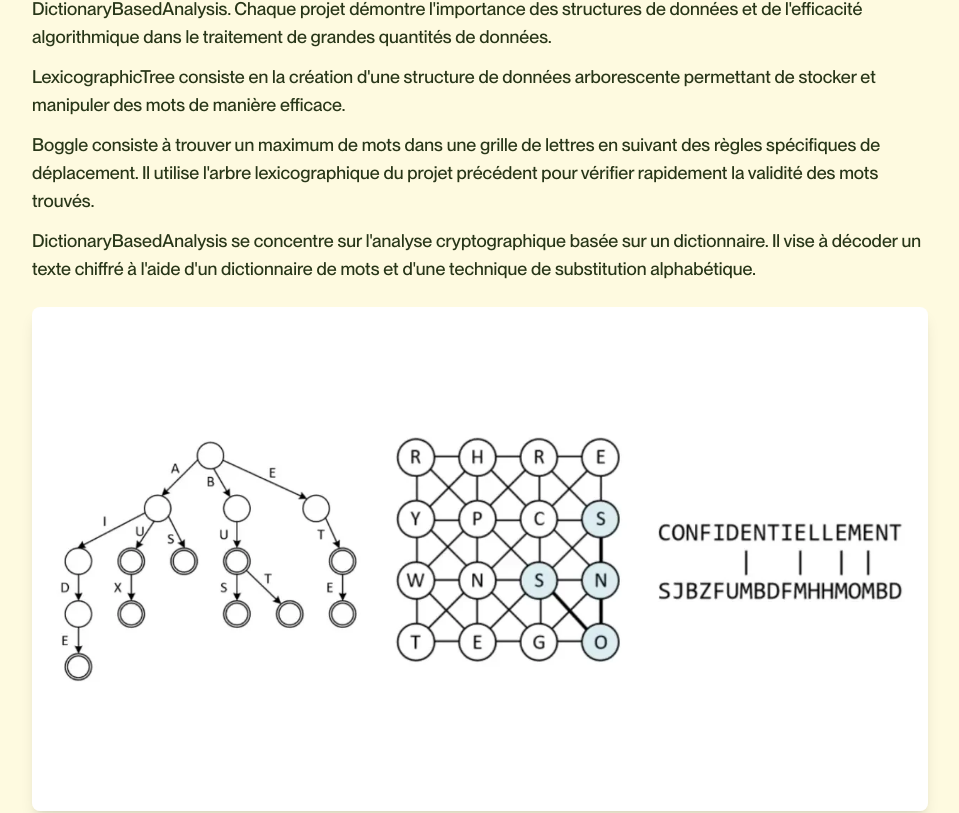
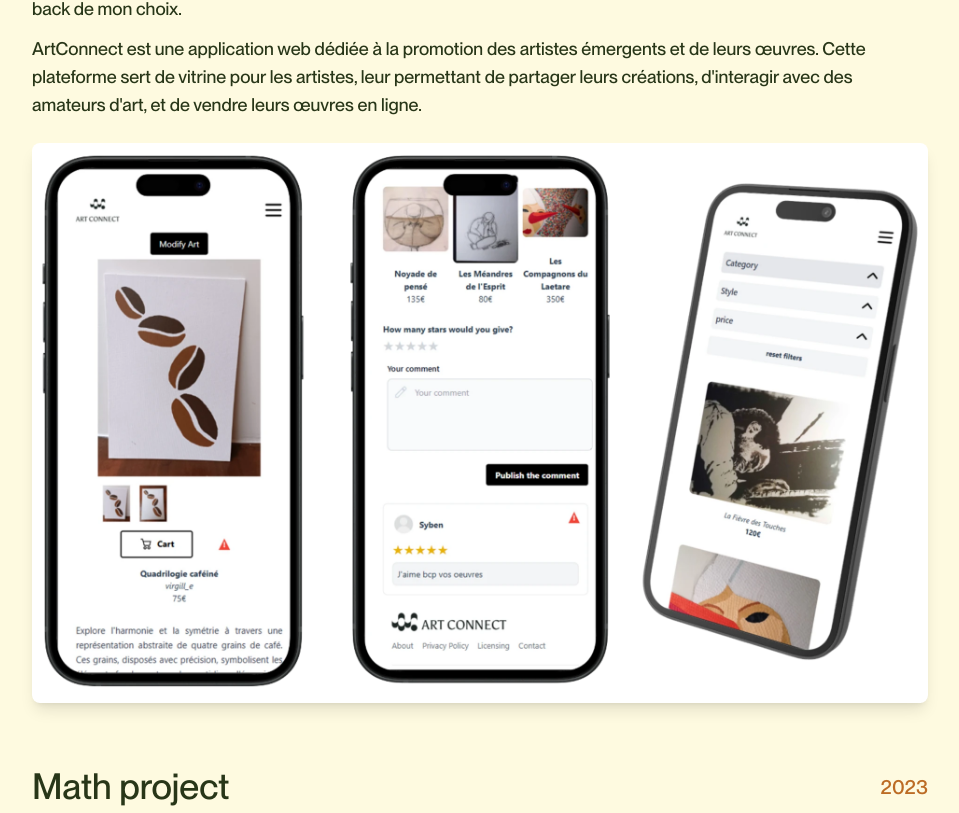
Before and after one commit to virgill-e/portfolio, a Nuxt app: page / in a window 1280 px wide. Shown: the part 1893-2706 px from the top of the page, without its empty margins (96-1055 px from the left). Built offline with nearby package versions, Linux system fonts and the light colour scheme.

Commit message:
feat: update ProjectCard component with new project details and enhance About me section layout

```diff
--- a/components/ProjectCard.vue
+++ b/components/ProjectCard.vue
@@ -25,7 +25,7 @@
       </p>
     </div>
 
-    <div class="project-image w-full overflow-hidden rounded-lg shadow-lg">
+    <div class="project-image w-full overflow-hidden rounded-lg shadow-lg bg-white">
       <img :src="image" :alt="title" class="w-full h-auto object-cover">
     </div>
   </div>
--- a/pages/index.vue
+++ b/pages/index.vue
@@ -72,14 +72,20 @@
     <!-- About me -->
     <div class="flex flex-col items-center center min-h-screen">
         <h2 class="font-lostar text-custom-bronze text-6xl lg:text-8xl m-4">About me</h2>
-        <p class="text-custom-forest leading-relaxed text-left mb-6 lg:w-7/12 mx-8 font-neuemontreal text-2xl lg:text-3xl ">
-            Lorem ipsum dolor sit amet, consectetur adipiscing elit. Sed euismod, nisl vel ultricies lacinia, nisl nisl aliquet nisl, eget aliquet nisl nisl eget nisl.
+        <p
+            class="text-custom-forest leading-relaxed text-left mb-6 lg:w-7/12 mx-8 font-neuemontreal text-2xl lg:text-3xl ">
+            Lorem ipsum dolor sit amet, consectetur adipiscing elit. Sed euismod, nisl vel ultricies lacinia, nisl nisl
+            aliquet nisl, eget aliquet nisl nisl eget nisl.
         </p>
-        <p class="text-custom-forest leading-relaxed text-left mb-6 lg:w-7/12 mx-8 font-neuemontreal text-2xl lg:text-3xl ">
-            Lorem ipsum dolor sit amet, consectetur adipiscing elit. Sed euismod, nisl vel ultricies lacinia, nisl nisl aliquet nisl, eget aliquet nisl nisl eget nisl.
+        <p
+            class="text-custom-forest leading-relaxed text-left mb-6 lg:w-7/12 mx-8 font-neuemontreal text-2xl lg:text-3xl ">
+            Lorem ipsum dolor sit amet, consectetur adipiscing elit. Sed euismod, nisl vel ultricies lacinia, nisl nisl
+            aliquet nisl, eget aliquet nisl nisl eget nisl.
         </p>
-        <p class="text-custom-forest leading-relaxed text-left mb-6 lg:w-7/12 mx-8 font-neuemontreal text-2xl lg:text-3xl ">
-            Lorem ipsum dolor sit amet, consectetur adipiscing elit. Sed euismod, nisl vel ultricies lacinia, nisl nisl aliquet nisl, eget aliquet nisl nisl eget nisl.
+        <p
+            class="text-custom-forest leading-relaxed text-left mb-6 lg:w-7/12 mx-8 font-neuemontreal text-2xl lg:text-3xl ">
+            Lorem ipsum dolor sit amet, consectetur adipiscing elit. Sed euismod, nisl vel ultricies lacinia, nisl nisl
+            aliquet nisl, eget aliquet nisl nisl eget nisl.
         </p>
     </div>
 
@@ -88,18 +94,18 @@
         <h2 class="font-lostar text-custom-bronze text-6xl lg:text-8xl m-4">Projects</h2>
 
         <div class="w-full max-w-5xl">
-                        <ProjectCard
-                title="Math project"
-                year="2023"
-                :tags="['Java', 'Gradle', 'JGraphT']"
-                :descriptions="[
-                    'Trois projets réalisés dans le cadre de mon cours de mathématiques : LexicographicTree, Boggle, et DictionaryBasedAnalysis. Chaque projet démontre l\'importance des structures de données et de l\'efficacité algorithmique dans le traitement de grandes quantités de données.',
-                    'LexicographicTree consiste en la création d\'une structure de données arborescente permettant de stocker et manipuler des mots de manière efficace.',
-                    'Boggle consiste à trouver un maximum de mots dans une grille de lettres en suivant des règles spécifiques de déplacement. Il utilise l\'arbre lexicographique du projet précédent pour vérifier rapidement la validité des mots trouvés.',
-                    'DictionaryBasedAnalysis se concentre sur l\'analyse cryptographique basée sur un dictionnaire. Il vise à décoder un texte chiffré à l\'aide d\'un dictionnaire de mots et d\'une technique de substitution alphabétique.'
-                ]"
-                :image="mathProjectImage"
-            />
+            <ProjectCard title="ArtConnect" year="2024" :tags="['Vue', 'ASP.NET']" :descriptions="[
+                'Pour un projet scolaire j\'ai du développer une application web dans le framework web ainsi que dans la technologie back de mon choix.',
+                'ArtConnect est une application web dédiée à la promotion des artistes émergents et de leurs œuvres. Cette plateforme sert de vitrine pour les artistes, leur permettant de partager leurs créations, d\'interagir avec des amateurs d\'art, et de vendre leurs œuvres en ligne.'
+            ]" :image="artConnectImage" />
+
+
+            <ProjectCard title="Math project" year="2023" :tags="['Java', 'Gradle', 'JGraphT']" :descriptions="[
+                'Trois projets réalisés dans le cadre de mon cours de mathématiques : LexicographicTree, Boggle, et DictionaryBasedAnalysis. Chaque projet démontre l\'importance des structures de données et de l\'efficacité algorithmique dans le traitement de grandes quantités de données.',
+                'LexicographicTree consiste en la création d\'une structure de données arborescente permettant de stocker et manipuler des mots de manière efficace.',
+                'Boggle consiste à trouver un maximum de mots dans une grille de lettres en suivant des règles spécifiques de déplacement. Il utilise l\'arbre lexicographique du projet précédent pour vérifier rapidement la validité des mots trouvés.',
+                'DictionaryBasedAnalysis se concentre sur l\'analyse cryptographique basée sur un dictionnaire. Il vise à décoder un texte chiffré à l\'aide d\'un dictionnaire de mots et d\'une technique de substitution alphabétique.'
+            ]" :image="mathProjectImage" />
 
         </div>
     </div>
@@ -117,4 +123,5 @@ import cvSvg from '@/assets/svg/cv.svg?raw';
 import projectsSvg from '@/assets/svg/project.svg?raw';
 
 import mathProjectImage from '@/assets/images/projects/projet_math.webp';
+import artConnectImage from '@/assets/images/projects/artConnect_project.webp'
 </script>
```
Also changed, not shown: assets/images/projects/artConnect_project.webp (added).
